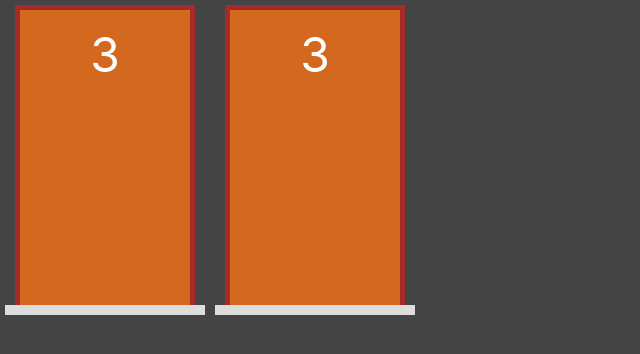
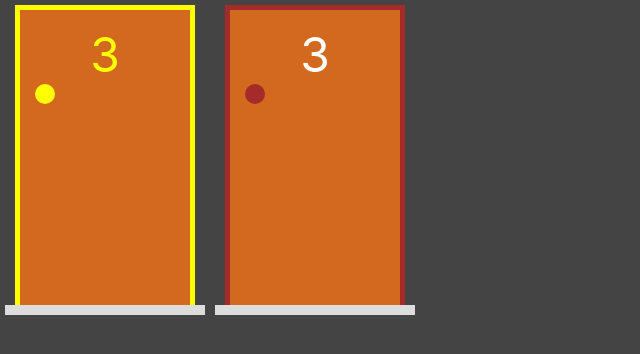
Before and after one commit to leomoreira597/problema-de-mont-hall, a Next.js app: page / in a window 1280 px wide. Shown: the top 354 px of the page, without its empty margins (0-640 px from the left). Built offline with nearby package versions, Linux system fonts and the light colour scheme.

Commit message:
feito o estilo da porta selecionada

```diff
--- a/components/Porta.jsx
+++ b/components/Porta.jsx
@@ -1,12 +1,18 @@
 import styles from "../styles/Porta.module.css"
 
 export default function Porta(props) {
+
+    const selecionada = props.selecionada ? styles.selecionada : ""
+
     return (
         <div className={styles.area}>
-            <div className={styles.estrutura}>
+            <div className={`${styles.estrutura} ${selecionada}`}>
                 <div className={styles.porta}>
                     <div className={styles.numero}>
                         3
+                    </div>
+                    <div className={styles.macaneta}>
+
                     </div>
                 </div>
             </div>
--- a/pages/index.jsx
+++ b/pages/index.jsx
@@ -3,7 +3,7 @@
 export default function Home() {
   return (
     <div style={{display: "flex"}}>
-      <Porta/>
+      <Porta selecionada/>
       <Porta/>
     </div>
   )
--- a/styles/Porta.module.css
+++ b/styles/Porta.module.css
@@ -5,6 +5,7 @@
     flex-direction: column;
     align-items: center;
     margin: 5px;
+    position: relative;
 }
 
 .estrutura{
@@ -35,3 +36,27 @@
     height: 10px;
     background-color: #DDD;
 }
+
+.macaneta{
+    display: flex;
+    align-self: flex-start;
+    top: calc(0.45 * var(--area-porta-altura));
+    height: 20px;
+    width: 20px;
+    border-radius: 20px;
+    background-color: brown;
+}
+
+.selecionada{
+    border-left: 5px solid yellow;
+    border-right: 5px solid yellow;
+    border-top: 5px solid yellow;
+}
+
+.selecionada .numero{
+    color: yellow;
+}
+
+.selecionada .macaneta{
+    background-color: yellow;
+}
```
